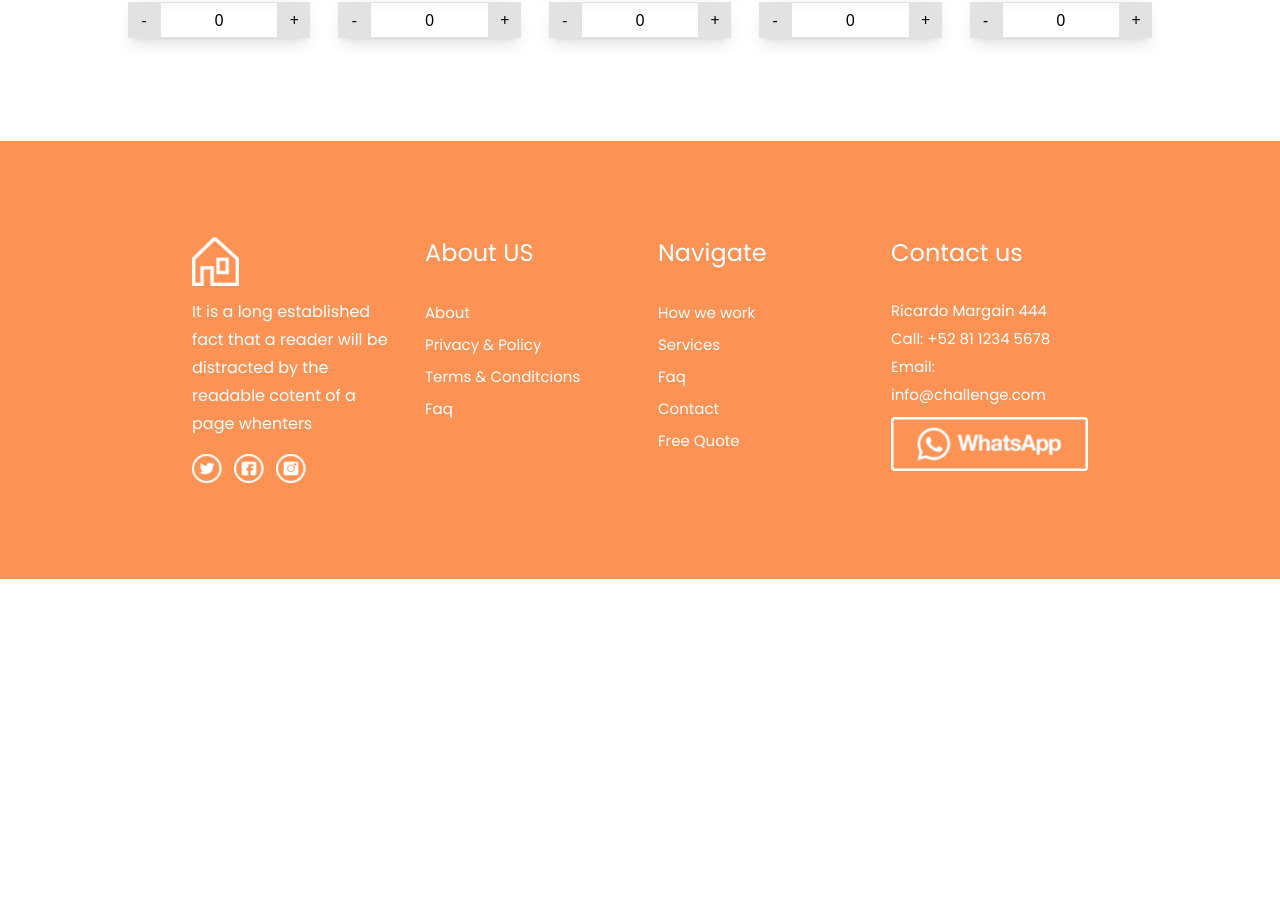
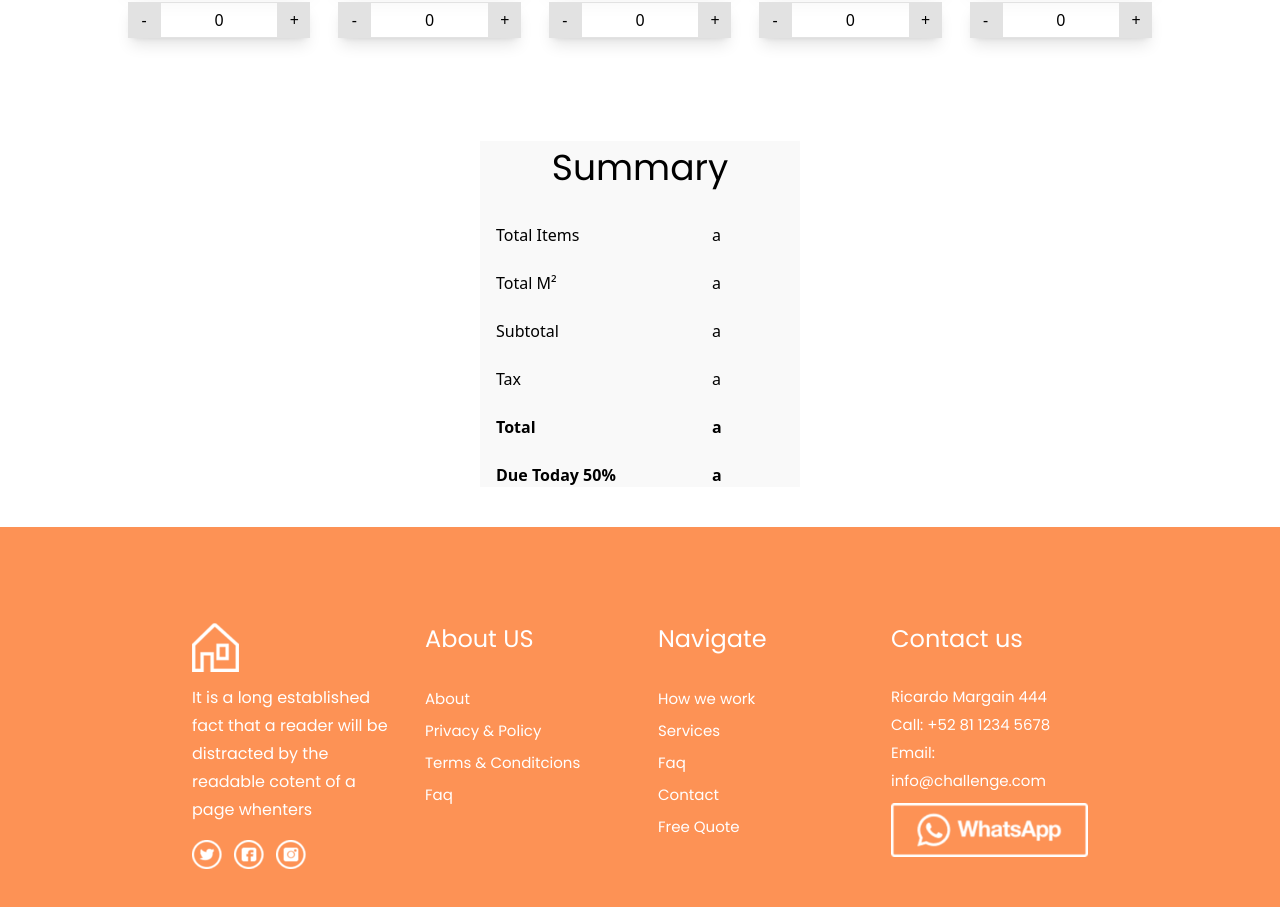
Before and after one commit to raulparra/challenge, a React (Vite) app in the folder challenge/: page / in a window 1280 px wide. Shown: the part 1018-1925 px from the top of the page. Before the commit the page ends 1597 px from the top, so only its background shows below. Built offline with nearby package versions, Linux system fonts and the light colour scheme.

Commit message:
diseño componente Summary.jsx

```diff
--- a/challenge/src/App.jsx
+++ b/challenge/src/App.jsx
@@ -1,5 +1,6 @@
 
 import { Home } from './components/Home'
+import { Summary } from './components/Summary'
 
 function App() {
 
@@ -7,6 +8,7 @@ function App() {
   return (
     <>
       <Home/>
+      <Summary/>
     </>
   )
 }
--- a/challenge/src/components/Summary.jsx
+++ b/challenge/src/components/Summary.jsx
@@ -3,6 +3,28 @@
 
 export const Summary = () => {
   return (
-    <div>Summary</div>
+    <div className="flex justify-center mb-10">
+      <div className="grid grid-cols-1 w-80 bg-[#F9F9F9]">
+          <div className="flex justify-center mb-7"><p className="font-pop text-[36px]">Summary</p></div>
+          <div className="grid grid-cols-2 pl-4">
+            <div className="flex flex-col gap-[24px] font-normal">
+              <p>Total Items</p>
+              <p>Total M²</p>
+              <p>Subtotal</p>
+              <p>Tax</p>
+              <p className="font-bold">Total</p>
+              <p className="font-bold">Due Today 50%</p>
+            </div>
+            <div className="pl-16 flex flex-col gap-[24px]">
+              <p>a</p>
+              <p>a</p>
+              <p>a</p>
+              <p>a</p>
+              <p className="font-bold">a</p>
+              <p className="font-bold">a</p>
+            </div>
+          </div>
+      </div>
+    </div>
   )
 }
```
